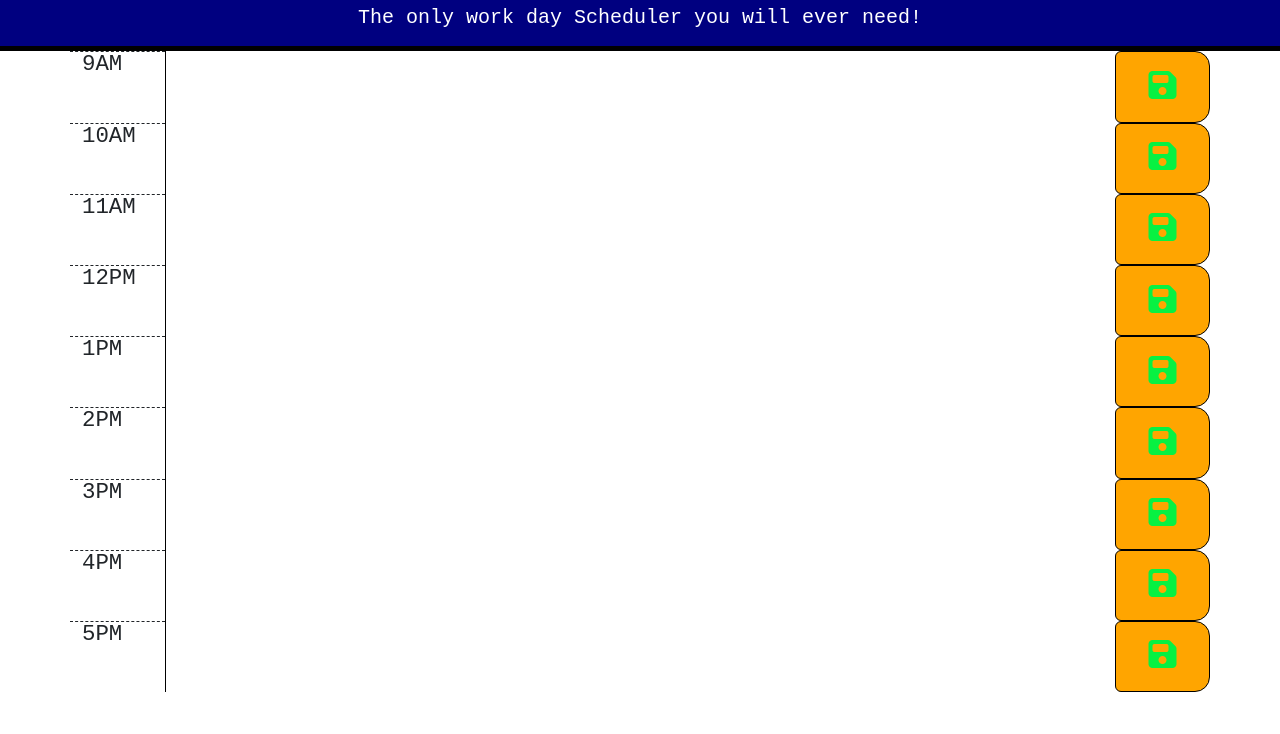
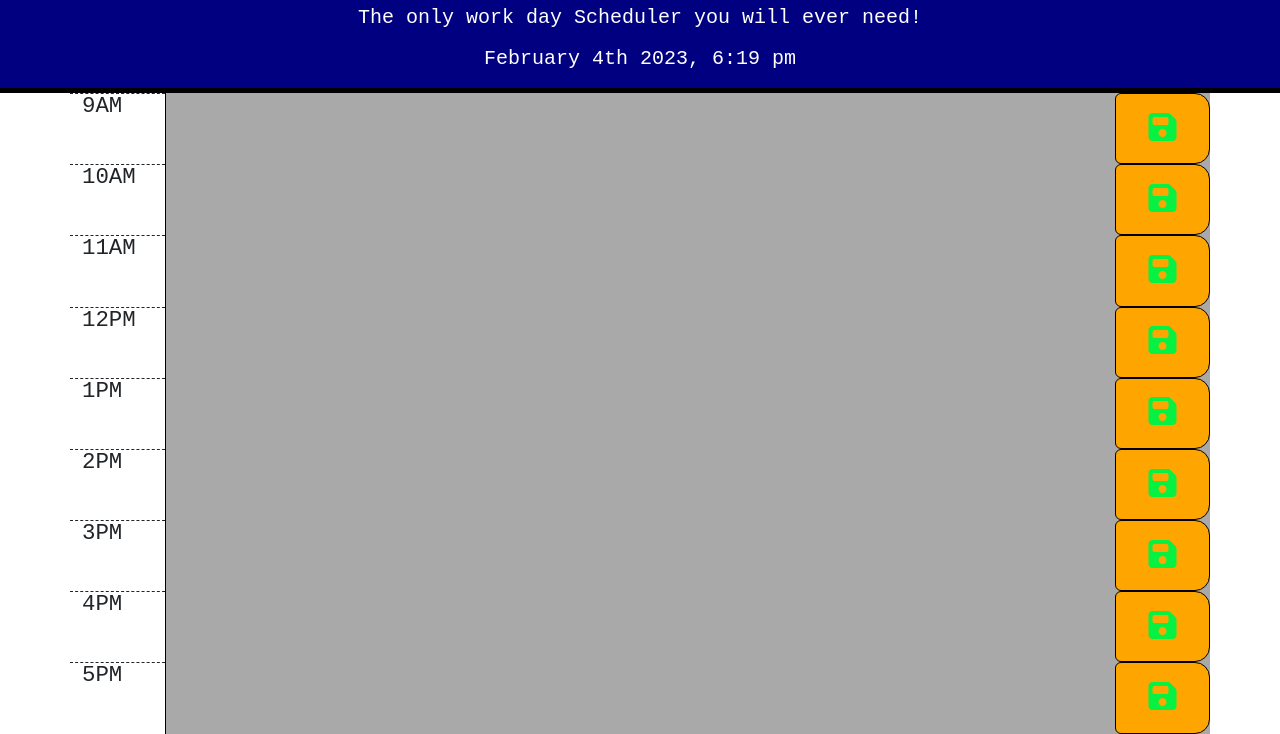
Before and after one commit to mharrisonutcoding/Day-Scheduler-App, a website: page index.html in a window 1280 px wide. Shown: the part 80-814 px from the top of the page. Drawn offline with nearby package versions, Linux system fonts and the light colour scheme; files that its build step writes are made by us from their sources.

Commit message:
fixed scripts on index.html for CSS and JS

```diff
--- a/index.html
+++ b/index.html
@@ -14,7 +14,7 @@
       src="https://kit.fontawesome.com/58667ac996.js"
       crossorigin="anonymous"
     ></script>
-    <link rel="stylesheet" href="./assets/css/style.css" />
+    <link rel="stylesheet" href="./css/style.css" />
     <title>Day Scheduler</title>
   </head>
   <body>
@@ -96,6 +96,6 @@
     ></script>
     <script src="https://cdnjs.cloudflare.com/ajax/libs/moment.js/2.24.0/moment.min.js"></script>
 
-    <script src="./assets/js/script.js"></script>
+    <script src="./js/script.js"></script>
   </body>
 </html>
```
